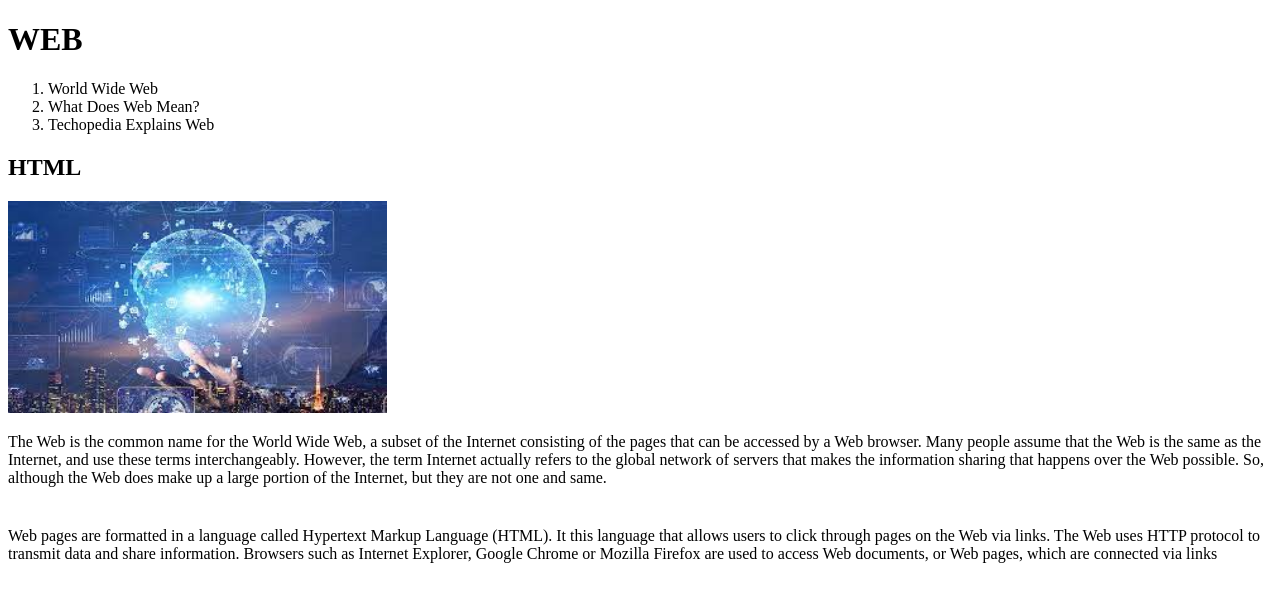
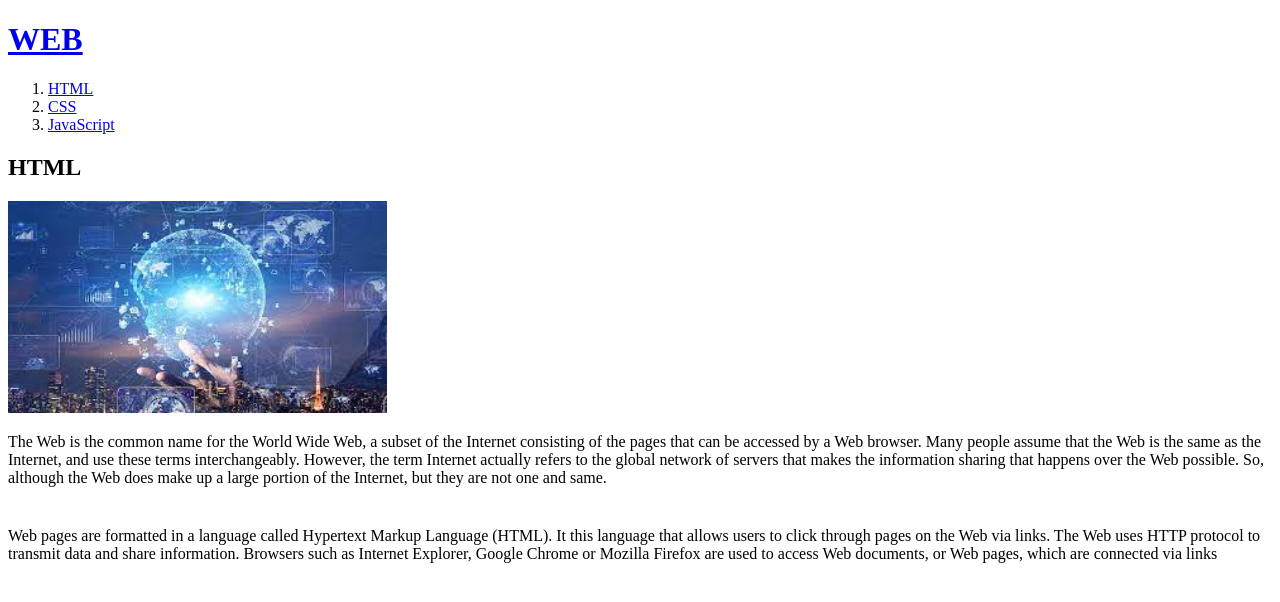
Before and after one commit to teazlejoa/my-first-web-site, a plain HTML site: page index.html in a window 1280 px wide. Drawn offline with Linux system fonts and the light colour scheme.

Commit message:
index.html

```diff
--- a/index.html
+++ b/index.html
@@ -5,11 +5,11 @@
 </head>
 <body>
 
-<h1>WEB</h1></a>
+<h1><a href="index.html">WEB</h1></a>
 <ol>
-<li>World Wide Web</li>
-<li>What Does Web Mean?</li>
-<li>Techopedia Explains Web</li>
+<li><a href="1.html">HTML</a></li>
+<li><a href="2.html">CSS</a></li>
+<li><a href="3.html">JavaScript</a></li>
 </ol>
 
 <h2>HTML</h2>
```
